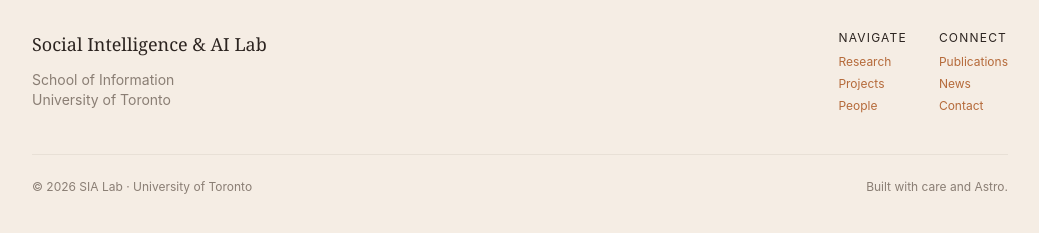
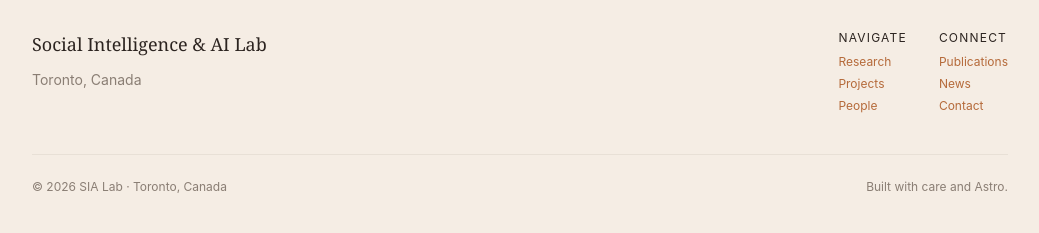
Before and after one commit to neowangkkk/sia-lab, an Astro site: page / in a window 1280 px wide. Shown: the part 1765-1998 px from the top of the page, without its empty margins (120-1159 px from the left). Built offline with nearby package versions, Linux system fonts and the light colour scheme; Astro itself is replaced by a stand-in of ours.

Commit message:
Replace University of Toronto affiliation with Toronto, Canada in footer and site description

```diff
--- a/src/components/Footer.astro
+++ b/src/components/Footer.astro
@@ -7,8 +7,7 @@ const base = import.meta.env.BASE_URL.replace(/\/$/, '');
     <div class="flex flex-wrap justify-between gap-8 mb-10">
       <div>
         <p class="font-display text-lg text-ink mb-3">Social Intelligence &amp; AI Lab</p>
-        <p>School of Information</p>
-        <p>University of Toronto</p>
+        <p>Toronto, Canada</p>
       </div>
       <div class="flex gap-8 text-xs">
         <div>
@@ -30,7 +29,7 @@ const base = import.meta.env.BASE_URL.replace(/\/$/, '');
       </div>
     </div>
     <div class="border-t border-rule pt-6 flex flex-wrap justify-between gap-4 text-xs text-muted">
-      <p>&copy; {year} SIA Lab &middot; University of Toronto</p>
+      <p>&copy; {year} SIA Lab &middot; Toronto, Canada</p>
       <p>Built with care and Astro.</p>
     </div>
   </div>
--- a/src/layouts/Base.astro
+++ b/src/layouts/Base.astro
@@ -12,7 +12,7 @@ interface Props {
 
 const {
   title = 'Social Intelligence & AI Lab',
-  description = 'We study social intelligence in AI. University of Toronto.',
+  description = 'We study social intelligence in AI. Toronto, Canada.',
   lang = 'en',
   showFooter = true,
 } = Astro.props;
```
